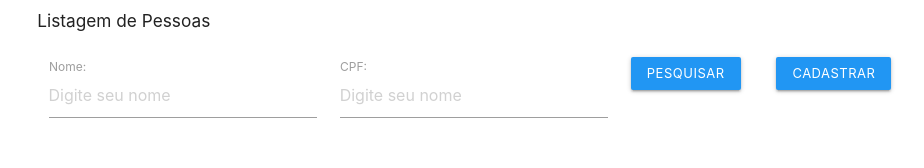
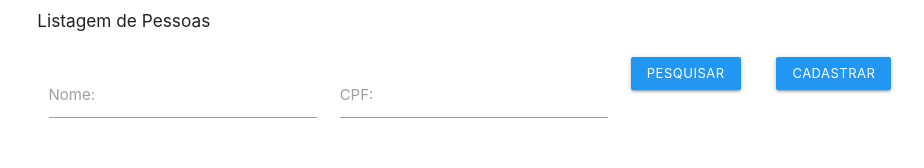
Before and after one commit to flush36/crud-cadastro-front, an Angular app: page /pessoas in a window 1280 px wide. Shown: the top 168 px of the page, without its empty margins (166-1090 px from the left). Built offline with nearby package versions, Linux system fonts and the light colour scheme; no server answers.

Commit message:
corrigindo padrão de codigo

```diff
--- a/src/app/cadastro-pessoas/cadastro-pessoas.component.html
+++ b/src/app/cadastro-pessoas/cadastro-pessoas.component.html
@@ -1,16 +1,4 @@
 <div class="container">
-    <div class="row">
-        <div class="col 4 offset-l1p" style="position: relative; left: 50%; margin-top: 10px;">
-                <button class="btn waves-effect waves-light btn-small
-                waves-purple blue" type="submit" (click)="inicio()">Voltar</button>
-        </div>
-    </div>
-
-  <div class="row">
-      <div class="col l8" *ngIf="error">
-            <div class="msg msg-error z-depth-3 scale-transition">Ocorreu um erro, verifique a integridade dos dados.</div>
-      </div>
-  </div>
   <div class="row">
         <div class="col s10 m8 l8">
             <h6>{{titulo}}</h6>
@@ -29,11 +17,11 @@
   <div class="row">
       <div class="col l4">
           <label for="email">Email</label>
-          <input id="email"  maxlength="50" placeholder="Digite seu e-mail"  [(ngModel)]="pessoa.email" type="email" class="validate">
+          <input id="email"  maxlength="50" placeholder="Digite seu e-mail"  [(ngModel)]="pessoa.email" type="email">
       </div>
       <div class="col l4">
           <label for="data">Data de nascimento:</label>
-          <input id="data" [(ngModel)]="pessoa.dataNascimento" type="date" class="datepicker" required=true>
+          <input id="data" [(ngModel)]="pessoa.dataNascimento" min="2018-01-01" max="1979-12-31"  type="date" class="datepicker" required=true>
       </div>
   </div>
   <div class="row" style="margin-top: 20px;">
--- a/src/app/cadastro-pessoas/cadastro-pessoas.component.ts
+++ b/src/app/cadastro-pessoas/cadastro-pessoas.component.ts
@@ -20,7 +20,6 @@ export class CadastroPessoasComponent implements OnInit {
   pessoa: Pessoa;
   telefone: Telefone;
   telefones = [];
-  error: boolean;
   btn: boolean = false;
   bb: boolean = true;
   titulo:String = 'Cadastro de Pessoa';
@@ -66,20 +65,18 @@ export class CadastroPessoasComponent implements OnInit {
   cadastrar() {
     this.pessoa.telefones = this.telefones;
     this.service.cadastrar(this.pessoa).subscribe(() => {
-      this.pessoa = new Pessoa();
-      this.error = false;
+     this.inicio();
     }, error => {
-      this.error = true;
+      console.log(error);
     })
   }
 
   atualizar() {
     this.pessoa.telefones = this.telefones;
     this.service.atualizar(this.id, this.pessoa).subscribe(() => {
-      this.pessoa = new Pessoa();
-      this.error = false;
+      this.inicio();
     }, error => {
-      this.error = true;
+      console.log(error);
     })
   }
 
--- a/src/app/listagem-pessoas/listagem-pessoas.component.html
+++ b/src/app/listagem-pessoas/listagem-pessoas.component.html
@@ -8,14 +8,14 @@
     <div class="col m12 l12">
         <div class="col m4 l4">
             <div class="input-field col-4">
-                <input placeholder="Digite seu nome" id="nome"
+                <input id="nome"
                  type="text" class="validate" required=true [(ngModel)]="pessoa.nome">
                 <label for="nome">Nome:</label>
             </div>
         </div>
         <div class="col m4 l4">
                 <div class="input-field col-4">
-                    <input placeholder="Digite seu nome" id="cpf"
+                    <input id="cpf"
                      type="text" class="validate" required=true [(ngModel)]="pessoa.cpf">
                     <label for="cpf">CPF:</label>
                 </div>
```
